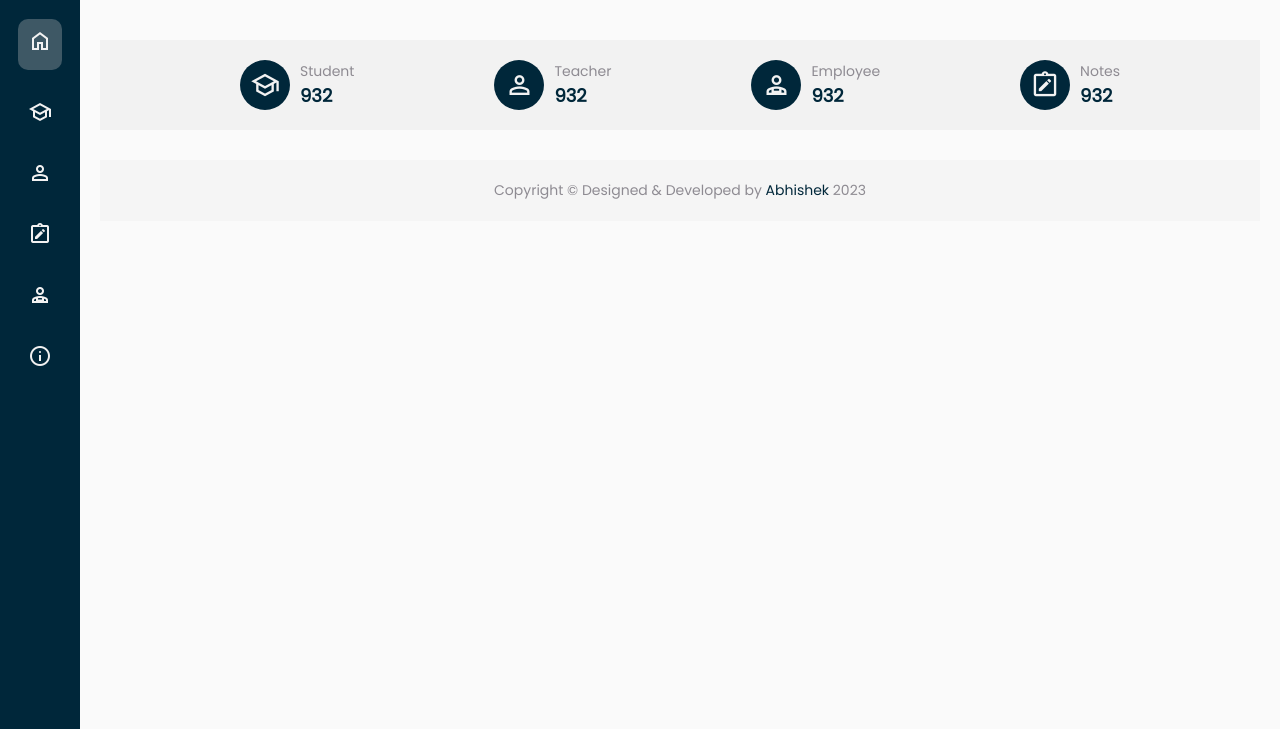
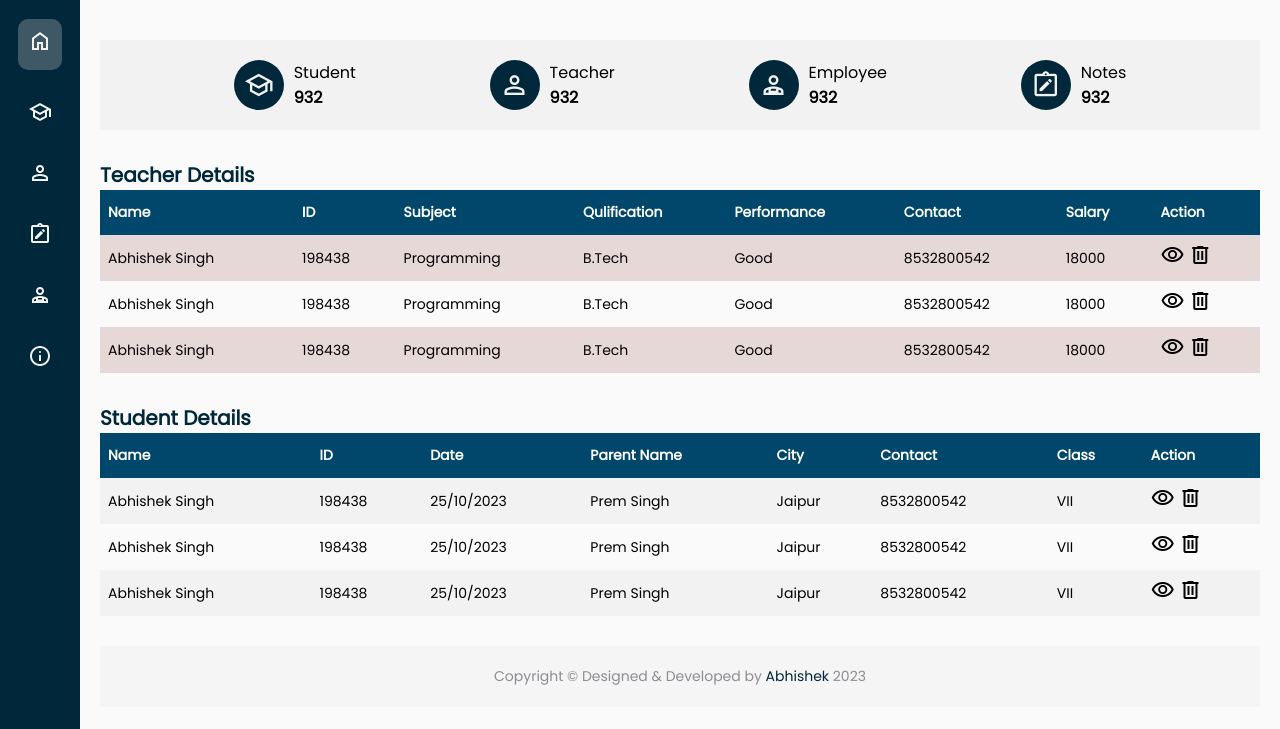
Before and after one commit to abhisunny2610/django, a Django app: page /dashboard/ in a window 1280 px wide. Shown: the part 71-800 px from the top of the page. Run offline with Django 4.2, Linux system fonts and the light colour scheme.

Commit message:
Work on Frontend Templates

```diff
--- a/school_management/StaticsFiles/Styles/Admin_Dashboard.css
+++ b/school_management/StaticsFiles/Styles/Admin_Dashboard.css
@@ -80,6 +80,9 @@
                     text-align: center;
                 }
 
+
+
+            }
         }
 
         >.category {
@@ -96,7 +99,7 @@
     }
 }
 
-}
+
 
 .search-add {
     background-color: var(--white);
@@ -170,9 +173,15 @@
 
 .table {
     margin-top: 30px;
+
+    >h4 {
+        font-size: 20px;
+        color: var(--primary);
+    }
 }
 
-.student {
+.student,
+.teacher {
     border-collapse: collapse;
     width: 100%;
     cursor: pointer;
@@ -180,7 +189,9 @@
 }
 
 .student td,
-.student th {
+.student th,
+.teacher td,
+.teacher th {
     /* border: 1px solid #ddd; */
     padding: 8px;
 }
@@ -189,17 +200,24 @@
     background-color: #f2f2f2;
 }
 
-.student tr:hover {
+.teacher tr:nth-child(even) {
+    background-color: rgb(231, 216, 216);
+}
+
+.student tr:hover,
+.teacher tr:hover {
     background-color: #ddd;
 }
 
-.student th {
+.student th,
+.teacher th {
     padding-top: 12px;
     padding-bottom: 12px;
     text-align: left;
-    background-color: var(--primary);
+    background: rgb(0, 71, 107);
     color: white;
 }
+
 
 .copy-right {
     width: 100%;
@@ -244,21 +262,21 @@
             justify-content: center;
         }
 
-        > .intro{
-            > h4{
+        >.intro {
+            >h4 {
                 color: var(--primary);
                 font-size: 18px;
                 margin-top: 20px;
             }
 
-            > p{
+            >p {
                 color: var(--grey);
                 margin-top: 0;
                 font-size: 14px;
             }
         }
 
-        > .subject{
+        >.subject {
             margin-top: 20px;
             font-size: 12px;
             display: flex;
@@ -267,38 +285,39 @@
             align-items: center;
             flex-wrap: wrap;
 
-            > span{
+            >span {
                 border-radius: 5px;
                 padding: 2px 10px;
             }
 
-            > :nth-child(1){
+            > :nth-child(1) {
 
                 background-color: rgba(255, 0, 0, 0.3);
                 color: red;
             }
-            > :nth-child(2){
+
+            > :nth-child(2) {
                 color: green;
                 background-color: rgba(0, 128, 0, 0.3);
             }
 
-            > :nth-child(3){
+            > :nth-child(3) {
                 color: rebeccapurple;
                 background-color: rgba(102, 51, 153, 0.3);
             }
 
-            > :nth-child(4){
+            > :nth-child(4) {
                 color: yellow;
                 background-color: rgba(255, 255, 0, 0.3);
             }
         }
 
-        > .actions{
+        >.actions {
             margin-top: 20px;
 
-            > .left{
+            >.left {
 
-                > a{
+                >a {
                     background-color: var(--primary);
                     color: var(--white);
                     padding: 2px 5px;
@@ -306,7 +325,7 @@
                     font-size: 14px;
                     text-decoration: none;
 
-                    > span{
+                    >span {
                         position: relative;
                         font-size: 18px;
                         top: 5px;
@@ -315,16 +334,16 @@
                 }
             }
 
-            .right{
+            .right {
 
-                > button{
+                >button {
                     outline: none;
                     border: 0.5px solid var(--grey);
                     padding: 2px;
                     background-color: none;
                     border-radius: 5px;
 
-                    > span{
+                    >span {
                         font-size: 16px;
                     }
                 }
@@ -333,47 +352,47 @@
     }
 }
 
-.d-flex{
+.d-flex {
     display: flex;
     align-items: center;
     justify-content: space-between;
 }
 
-.notice{
+.notice {
     width: 100%;
     margin-top: 30px;
     display: flex;
 
-    > .notice-display{
+    >.notice-display {
         height: 600px;
         width: 40%;
         overflow-y: scroll;
         scroll-behavior: smooth;
 
-        > h4{
+        >h4 {
             font-size: 20px;
             color: var(--primary);
         }
 
-        > .notice-card{
+        >.notice-card {
             box-shadow: rgba(99, 99, 99, 0.2) 0px 2px 8px 0px;
             padding: 20px;
             margin-top: 10px;
             cursor: context-menu;
 
-            > h3{
+            >h3 {
                 margin-bottom: 10px;
                 text-align: justify;
                 font-size: 18px;
             }
 
-            > p{
+            >p {
                 font-size: 14px;
                 text-align: justify;
                 color: var(--grey);
             }
 
-            > .notice-details{
+            >.notice-details {
                 margin-top: 20px;
                 font-size: 14px;
                 color: var(--grey);
@@ -381,20 +400,20 @@
         }
     }
 
-    > .notice-form{
+    >.notice-form {
         width: calc(100%-40%);
         margin-left: 40px;
 
-        > h4{
+        >h4 {
             font-size: 20px;
             color: var(--primary);
         }
 
-        > .form-notice{
+        >.form-notice {
             padding: 20px;
             margin-top: 10px;
 
-            > input{
+            >input {
                 margin-bottom: 10px;
                 border: 1px solid var(--grey);
                 height: 2.5rem;
@@ -405,7 +424,7 @@
                 background-color: var(--main-background);
             }
 
-            > textarea{
+            >textarea {
                 border-radius: 5px;
                 padding: 10px;
                 width: 500px;
@@ -415,12 +434,13 @@
                 background-color: var(--main-background);
             }
 
-            > input:focus, textarea:focus{
+            >input:focus,
+            textarea:focus {
                 border-color: var(--secondary);
                 box-shadow: 0 0 0 0.2rem #fb7e5b44;
             }
 
-            > button{
+            >button {
                 padding: 10px;
                 height: 2.5rem;
                 width: fit-content;
@@ -432,14 +452,14 @@
 
             }
 
-            > button:hover{
+            >button:hover {
                 background: rgba(0, 39, 58, 0.80);
             }
         }
     }
 }
 
-::-webkit-scrollbar{
+::-webkit-scrollbar {
     width: 10px;
 }
 
@@ -448,11 +468,11 @@
     border-radius: 10px;
 }
 
-::-webkit-scrollbar-thumb{
+::-webkit-scrollbar-thumb {
     background: var(--primary);
     border-radius: 10px;
 }
 
-button:hover{
+button:hover {
     background: rgba(0, 39, 58, 0.50);
 }
--- a/school_management/Templates/Admin_Dashboard.html
+++ b/school_management/Templates/Admin_Dashboard.html
@@ -63,6 +63,134 @@
                 </div>
             </div>
         </div>
+
+        <div class="table">
+            <h4>Teacher Details</h4>
+            <table class="teacher">
+                <tr>
+                    <th>Name</th>
+                    <th>ID</th>
+                    <th>Subject</th>
+                    <th>Qulification</th>
+                    <th>Performance</th>
+                    <th>Contact</th>
+                    <th>Salary</th>
+                    <th>Action</th>
+                </tr>
+                <tr>
+                    <td>Abhishek Singh</td>
+                    <td>198438</td>
+                    <td>Programming</td>
+                    <td>B.Tech</td>
+                    <td>Good</td>
+                    <td>8532800542</td>
+                    <td>18000</td>
+                    <td><span class="material-symbols-outlined">
+                            visibility
+                        </span>
+                        <span class="material-symbols-outlined">
+                            delete
+                        </span>
+                    </td>
+                </tr>
+                <tr>
+                    <td>Abhishek Singh</td>
+                    <td>198438</td>
+                    <td>Programming</td>
+                    <td>B.Tech</td>
+                    <td>Good</td>
+                    <td>8532800542</td>
+                    <td>18000</td>
+                    <td><span class="material-symbols-outlined">
+                            visibility
+                        </span>
+                        <span class="material-symbols-outlined">
+                            delete
+                        </span>
+                    </td>
+                </tr>
+                <tr>
+                    <td>Abhishek Singh</td>
+                    <td>198438</td>
+                    <td>Programming</td>
+                    <td>B.Tech</td>
+                    <td>Good</td>
+                    <td>8532800542</td>
+                    <td>18000</td>
+                    <td><span class="material-symbols-outlined">
+                            visibility
+                        </span>
+                        <span class="material-symbols-outlined">
+                            delete
+                        </span>
+                    </td>
+                </tr>
+            </table>
+        </div>
+
+        <div class="table">
+            <h4>Student Details</h4>
+            <table class="student">
+                <tr>
+                    <th>Name</th>
+                    <th>ID</th>
+                    <th>Date</th>
+                    <th>Parent Name</th>
+                    <th>City</th>
+                    <th>Contact</th>
+                    <th>Class</th>
+                    <th>Action</th>
+                </tr>
+                <tr>
+                    <td>Abhishek Singh</td>
+                    <td>198438</td>
+                    <td>25/10/2023</td>
+                    <td>Prem Singh</td>
+                    <td>Jaipur</td>
+                    <td>8532800542</td>
+                    <td>VII</td>
+                    <td><span class="material-symbols-outlined">
+                            visibility
+                        </span>
+                        <span class="material-symbols-outlined">
+                            delete
+                        </span>
+                    </td>
+                </tr>
+                <tr>
+                    <td>Abhishek Singh</td>
+                    <td>198438</td>
+                    <td>25/10/2023</td>
+                    <td>Prem Singh</td>
+                    <td>Jaipur</td>
+                    <td>8532800542</td>
+                    <td>VII</td>
+                    <td><span class="material-symbols-outlined">
+                            visibility
+                        </span>
+                        <span class="material-symbols-outlined">
+                            delete
+                        </span>
+                    </td>
+                </tr>
+                <tr>
+                    <td>Abhishek Singh</td>
+                    <td>198438</td>
+                    <td>25/10/2023</td>
+                    <td>Prem Singh</td>
+                    <td>Jaipur</td>
+                    <td>8532800542</td>
+                    <td>VII</td>
+                    <td><span class="material-symbols-outlined">
+                            visibility
+                        </span>
+                        <span class="material-symbols-outlined">
+                            delete
+                        </span>
+                    </td>
+                </tr>
+            </table>
+        </div>
         {% include "CopyRight.html" %}
     </div>
 </body>
--- a/school_management/Templates/Admin_Student.html
+++ b/school_management/Templates/Admin_Student.html
@@ -39,6 +39,7 @@
         </div>
 
         <div class="table">
+            <h4>Student Details</h4>
             <table class="student">
                 <tr>
                     <th>Name</th>
@@ -47,7 +48,7 @@
                     <th>Parent Name</th>
                     <th>City</th>
                     <th>Contact</th>
-                    <th>Grade</th>
+                    <th>Class</th>
                     <th>Action</th>
                 </tr>
                 <tr>
```
Lines whose indentation alone changed are shown as unchanged.
